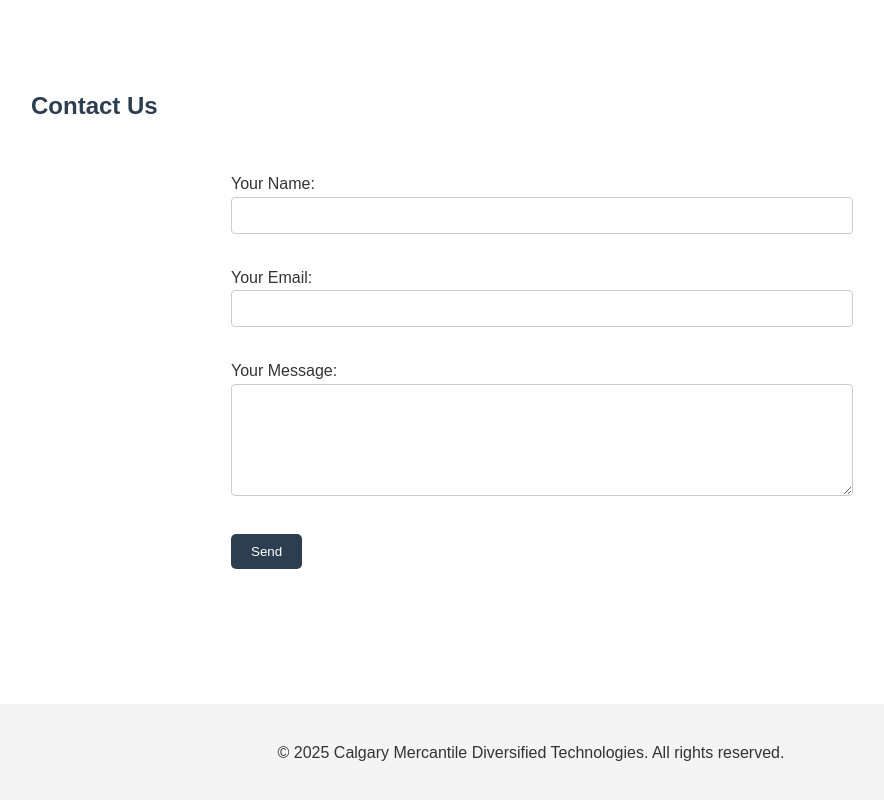
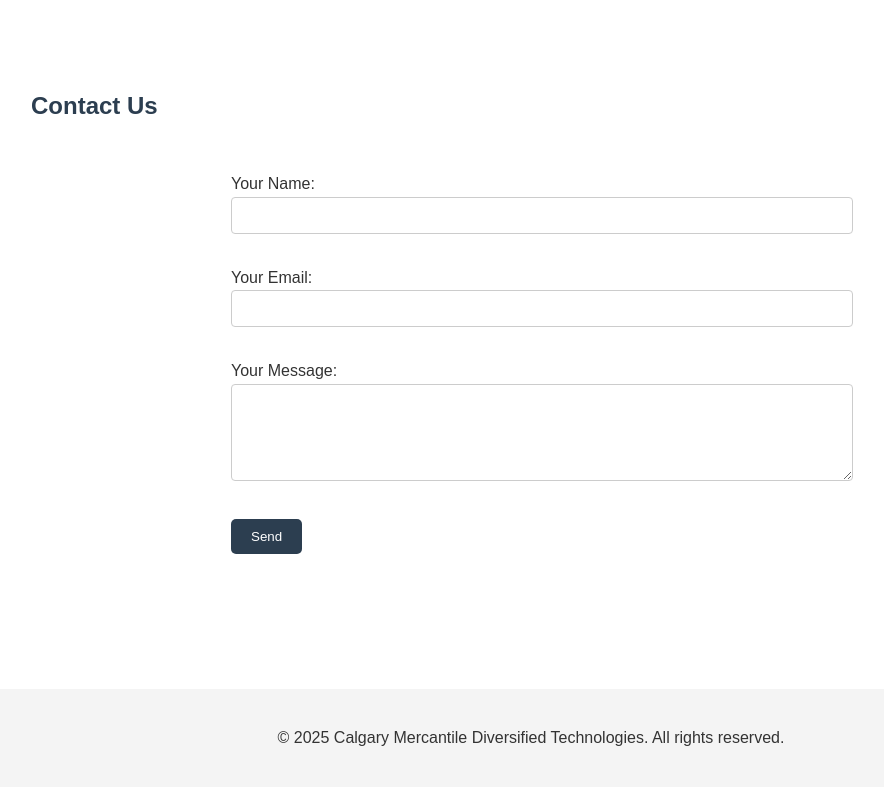
Before and after one commit to webcmdt/website, a website: page index.html in a window 1280 px wide. Shown: the part 1335-2135 px from the top of the page, without its empty margins (109-993 px from the left). Drawn offline with Linux system fonts and the light colour scheme.

Commit message:
Update form action to point to Netlify function

```diff
--- a/index.html
+++ b/index.html
@@ -111,15 +111,12 @@
 
 <section id="contact">
   <h2>Contact Us</h2>
-  <form method="POST" action="/api/send-email">
-    <p><label>Your Name:<br>
-      <input type="text" name="name" required></label></p>
-    <p><label>Your Email:<br>
-      <input type="email" name="email" required></label></p>
-    <p><label>Your Message:<br>
-      <textarea name="message" rows="6" required></textarea></label></p>
-    <p><button type="submit">Send</button></p>
-  </form>
+ <form method="POST" action="/.netlify/functions/send-email">
+  <p><label>Your Name:<br><input type="text" name="name" required></label></p>
+  <p><label>Your Email:<br><input type="email" name="email" required></label></p>
+  <p><label>Your Message:<br><textarea name="message" rows="5" required></textarea></label></p>
+  <p><button type="submit">Send</button></p>
+</form>
 </section>
 
 <footer>
```
